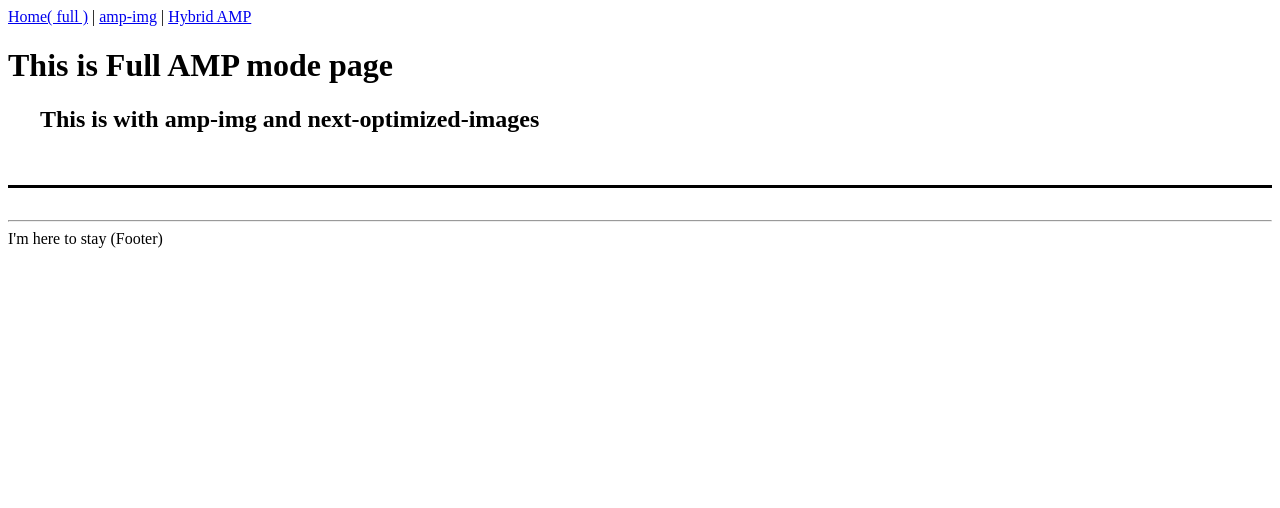
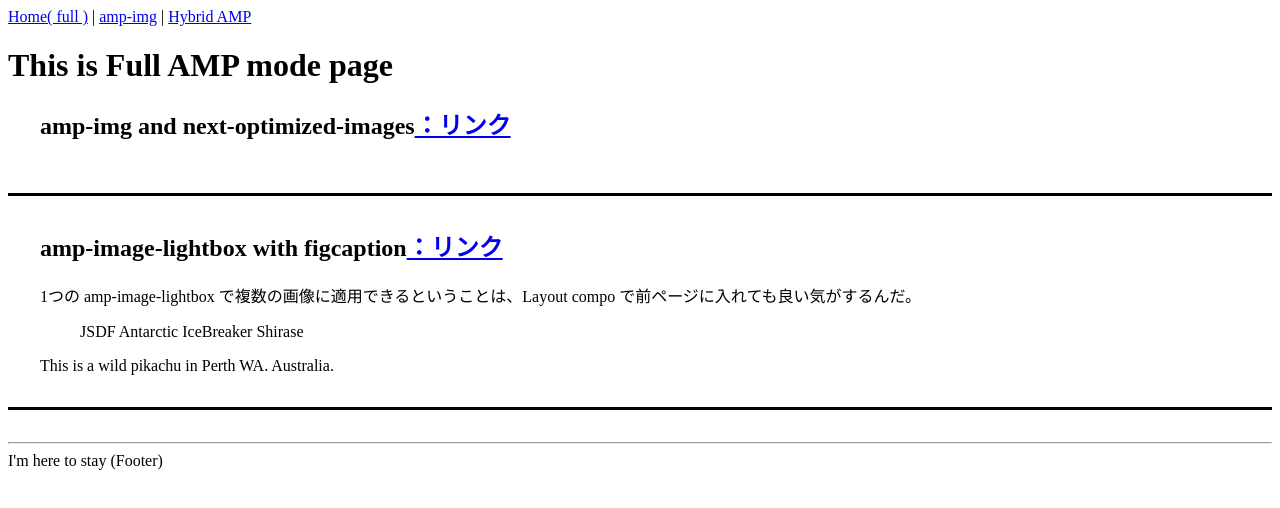
Before and after one commit to oriverk/next-ts-amp, a Next.js app: page /amp-img in a window 1280 px wide. Shown: the top 508 px of the page. Built offline with nearby package versions, Linux system fonts and the light colour scheme.

Commit message:
add amp-image-lightbox with figcaption

```diff
--- a/src/pages/amp-img.tsx
+++ b/src/pages/amp-img.tsx
@@ -14,8 +14,11 @@ export default function Imgs() {
       <Layout isAmp={isAmp}>
         <div className='content'>
           <h1>This is Full AMP mode page</h1>
-          <div className='contents amp-img'>
-            <AmpImgs />
+          <div id='amp-img' className='contents amp-img'>
+            <AmpImg />
+          </div>
+          <div id='amp-image-lightbox' className='contents amp-image-lightbox'>
+            <AmpImageLightbox />
           </div>
         </div>
       </Layout>
@@ -29,13 +32,16 @@ export default function Imgs() {
     </React.Fragment>
   )
 }
-function AmpImgs() {
+
+function AmpImg() {
   // const original = require('@public/assets/shirase.jpg?original')
   const responsiveImage = require('@public/assets/shirase.jpg?resize')
   const responsiveWebp = require('@public/assets/shirase.jpg?resize&format=webp')
   return (
     <React.Fragment>
-      <h2>This is with amp-img and next-optimized-images</h2>
+      <h2>amp-img and next-optimized-images
+        <a href='https://amp.dev/ja/documentation/components/amp-img/?format=websites' target='_blank' rel='noopener noreferrer'>：リンク</a>
+      </h2>
       <amp-img alt='shirase'
         width={responsiveWebp.width}
         height={responsiveWebp.height}
@@ -59,3 +65,31 @@ function AmpImgs() {
     </React.Fragment>
   )
 }
+
+function AmpImageLightbox() {
+  // const original = require('@public/assets/shirase.jpg?original')
+  const shirase = require('@public/assets/shirase.jpg?resize')
+  const pikachu = require('@public/assets/pikachu.jpg?resize')
+  return (
+    <React.Fragment>
+      <div className='desc'>
+        <h2>amp-image-lightbox with figcaption
+          <a href='https://amp.dev/ja/documentation/components/amp-image-lightbox/?format=websites' target='_blank' rel='noopener noreferrer'>：リンク</a>
+        </h2>
+        <p>1つの amp-image-lightbox で複数の画像に適用できるということは、Layout compo で前ページに入れても良い気がするんだ。</p>
+      </div>
+      <amp-image-lightbox id='lightbox1' layout='nodisplay' />
+      <figure>
+        <amp-img on='tap:lightbox1' role='button' tabindex='0' layout='responsive' className='shirase' width={shirase.width} height={shirase.height} src={shirase.src}></amp-img>
+        <figcaption>JSDF Antarctic IceBreaker Shirase</figcaption>
+      </figure>
+      <div>
+        <amp-img on='tap:lightbox1' role='button' tabindex='0' layout='responsive' className='pikachu' aria-describedby='imageDescription' width={pikachu.width} height={pikachu.height} src={pikachu.src}></amp-img>
+        <div id='imageDescription'>This is a wild pikachu in Perth WA. Australia.</div>
+      </div>
+      <style jsx>{`
+        amp-img{ max-width: 1000px; }
+      `}</style>
+    </React.Fragment>
+  )
+}
```
Also changed, not shown: amp.d.ts (+11 -1 lines).
